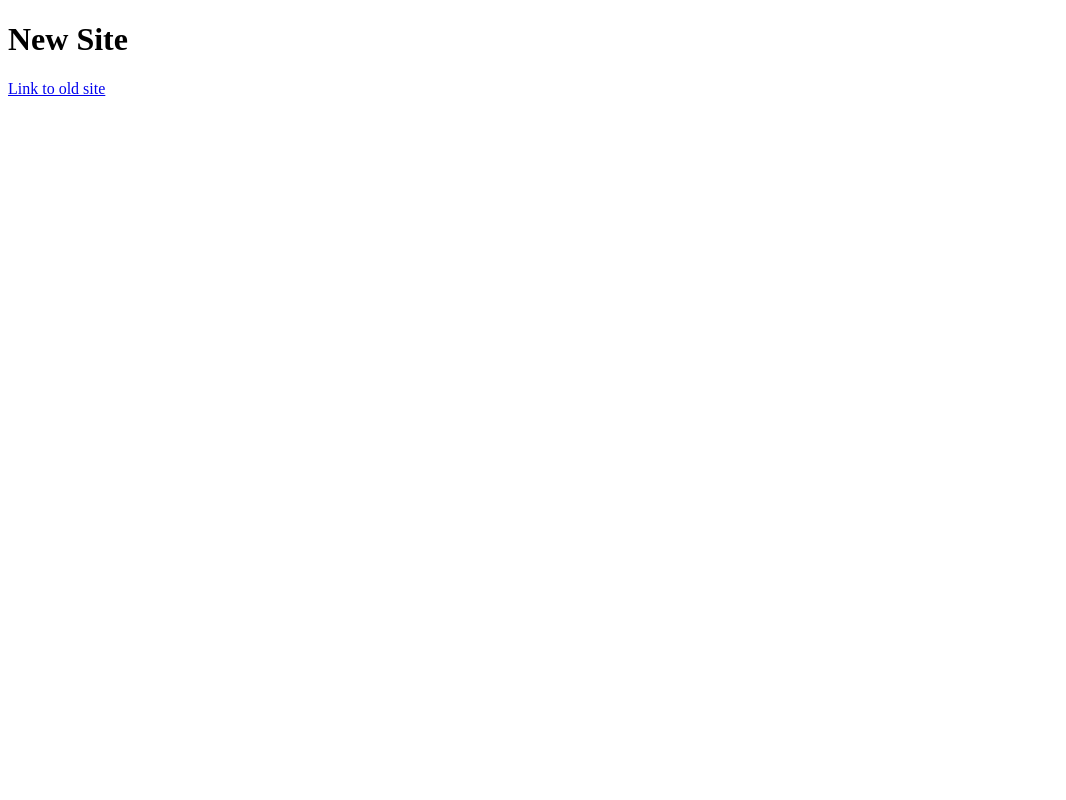
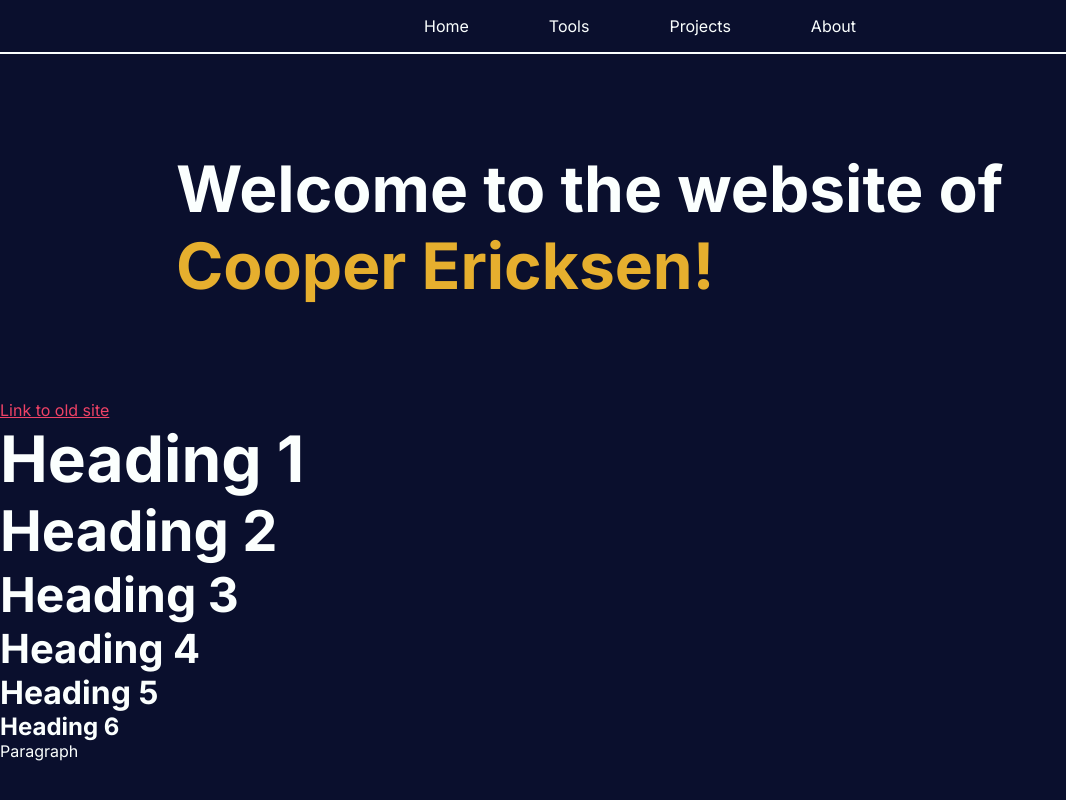
Before and after one commit to coopericksen/website, a React (Vite) app: page / in a window 1280 px wide. Shown: the whole page, without its empty margins (0-1066 px from the left). Built offline with nearby package versions, Linux system fonts and the light colour scheme.

Commit message:
Setup nav/header components and theme colors

```diff
--- a/src/App.tsx
+++ b/src/App.tsx
@@ -1,8 +1,10 @@
+import IndexPage from './pages/IndexPage';
+import './styles/App.css';
+
 function App() {
   return (
     <>
-      <h1>New Site</h1>
-      <a href="https://legacy.coopericksen.com">Link to old site</a>
+      <IndexPage />
     </>
   )
 }
--- /dev/null
+++ b/src/components/ElementSizes.tsx
@@ -0,0 +1,15 @@
+function ElementSizes() {
+    return (
+        <>
+            <h1>Heading 1</h1>
+            <h2>Heading 2</h2>
+            <h3>Heading 3</h3>
+            <h4>Heading 4</h4>
+            <h5>Heading 5</h5>
+            <h6>Heading 6</h6>
+            <p>Paragraph</p>
+        </>
+    )
+}
+
+export default ElementSizes;
--- /dev/null
+++ b/src/components/Header.tsx
@@ -0,0 +1,11 @@
+import '../styles/Header.css';
+
+function Header() {
+    return (
+        <section className='header'>
+            <h1>Welcome to the website of <span className='header-name'>Cooper Ericksen!</span></h1>
+        </section>
+    )
+}
+
+export default Header;
--- /dev/null
+++ b/src/components/Nav.tsx
@@ -0,0 +1,14 @@
+import '../styles/Nav.css';
+
+function Nav() {
+    return (
+        <nav>
+            <a href="/">Home</a>
+            <a href="/tools">Tools</a>
+            <a href="/projects">Projects</a>
+            <a href="/about">About</a>
+        </nav>
+    )
+}
+
+export default Nav;
--- /dev/null
+++ b/src/pages/IndexPage.tsx
@@ -0,0 +1,16 @@
+import Nav from '../components/Nav';
+import Header from '../components/Header';
+import ElementSizes from '../components/ElementSizes';
+
+function IndexPage() {
+    return (
+        <>
+            <Nav />
+            <Header />
+            <a href="https://legacy.coopericksen.com">Link to old site</a>
+            <ElementSizes />
+        </>
+    )
+}
+
+export default IndexPage;
--- /dev/null
+++ b/src/styles/App.css
@@ -0,0 +1,52 @@
+@import url('https://fonts.googleapis.com/css2?family=Inter:ital,opsz,wght@0,14..32,100..900;1,14..32,100..900&display=swap');
+
+:root  {
+    /* --background: #0A0F0D; /* Onyx */
+    --background: #0A0F2D; /* Prussian Blue */
+    --text: #FBFFFE; /* White */
+    --primary: #654597; /* Dusty Grape */
+    --secondary: #E6AF2E; /* Sunflower Gold */
+    --accent: #EE4266; /* Watermelon */
+}
+
+* {
+    margin: 0;
+    padding: 0;
+    box-sizing: border-box;
+
+    font-size: 16px;
+    font-family: 'Inter', system-ui, sans-serif;
+}
+
+body {
+    background-color: var(--background);
+    color: var(--text);
+}
+
+h1 {
+    font-size: 4rem;
+}
+
+h2 {
+    font-size: 3.5rem;
+}
+
+h3 {
+    font-size: 3rem;
+}
+
+h4 {
+    font-size: 2.5rem;
+}
+
+h5 {
+    font-size: 2rem;
+}
+
+h6 {
+    font-size: 1.5rem;
+}
+
+a {
+    color: var(--accent);
+}
--- /dev/null
+++ b/src/styles/Header.css
@@ -0,0 +1,35 @@
+.header {
+    background-color: var(--main);
+    color: var(--text);
+
+    border-radius: 0.5rem;
+    max-width: 80vw;
+    margin: 3rem auto;
+    padding: 3rem;
+}
+
+.header-name {
+    color: var(--secondary);
+    font-size: inherit;
+    position: relative;
+    cursor: crosshair;
+}
+
+.header-name::after {
+    content: '';
+    position: absolute;
+    left: 0;
+    bottom: 0;
+    background-color: var(--secondary);
+    width: 100%;
+    height: 4px;
+
+    transform: scaleX(0);
+    transition: transform 0.5s ease;
+
+    box-shadow: 0 0 1rem var(--secondary);
+}
+
+.header-name:hover::after {
+    transform: scaleX(1);
+}
--- /dev/null
+++ b/src/styles/Nav.css
@@ -0,0 +1,37 @@
+nav {
+    background-color: var(--background);
+    border-bottom: 2px solid var(--text);
+    display: flex;
+    justify-content: center;
+    align-items: center;
+    gap: 3rem;
+}
+
+nav a {
+    color: var(--text);
+    text-decoration: none;
+    position: relative;
+    padding: 1rem;
+}
+
+nav a::after {
+    content: '';
+    position: absolute;
+    left: 0;
+    bottom: 0;
+    width: 100%;
+    height: 4px;
+    background-color: var(--secondary);
+    border-radius: 1rem;
+
+    transform: scaleX(0);
+    transform-origin: right;
+    transition: transform 0.5s ease;
+
+    box-shadow: 0 0 1rem var(--secondary);
+}
+
+nav a:hover::after {
+    transform: scaleX(1);
+    transform-origin: left;
+}
```
